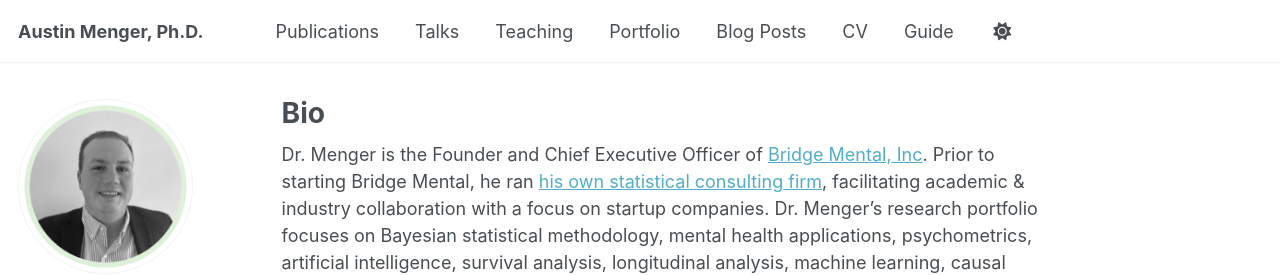
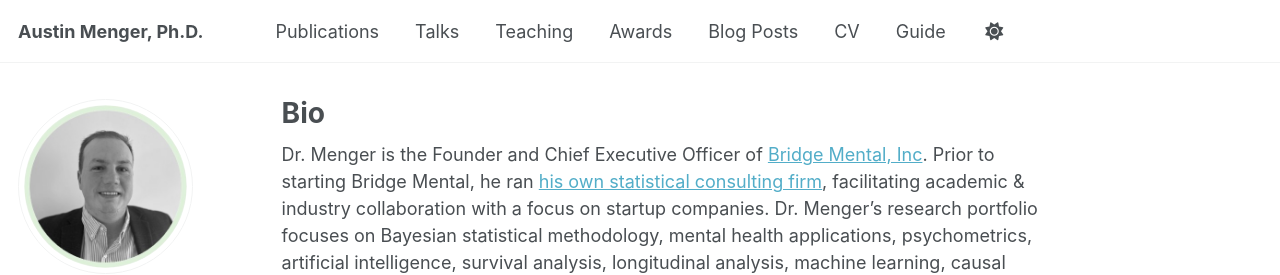
Before and after one commit to austinmenger/austinmenger.github.io, a Jekyll site: the page built from _pages/about.md, in a window 1280 px wide. Shown: the top 275 px of the page. Built offline with Jekyll 4.4.1, drawn with Linux system fonts in a browser that asks for light colours; some web fonts are replaced.

Commit message:
Update navigation.yml

```diff
--- a/_data/navigation.yml
+++ b/_data/navigation.yml
@@ -17,8 +17,11 @@ main:
   - title: "Teaching"
     url: /teaching/
 
-  - title: "Portfolio"
-    url: /portfolio/
+  #- title: "Portfolio"
+  #  url: /portfolio/
+
+  - title: "Awards"
+    url: /awards/
 
   - title: "Blog Posts"
     url: /year-archive/
```
